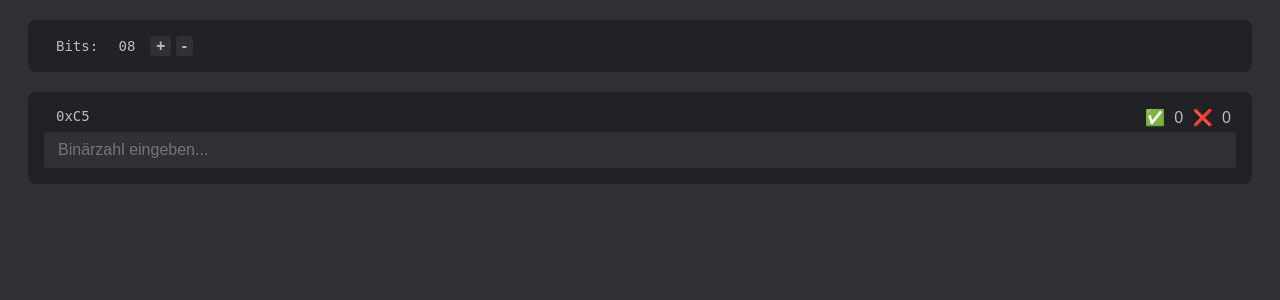
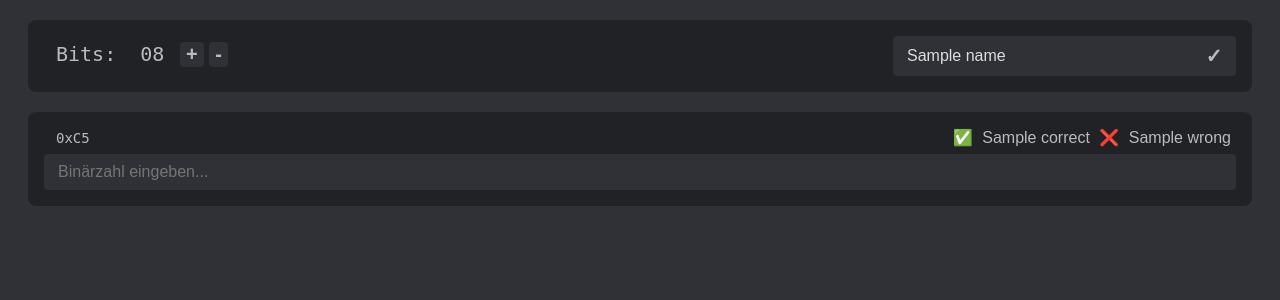
Before and after one commit to habnixzutun/hexToBinaryTrainer, a Flask app: template templates/index.html in a window 1280 px wide. Shown: the part 75-375 px from the top of the page. Run offline with Flask 3, Linux system fonts and the light colour scheme; the template is opened without the code that fills it: most values are stand-ins (such as "Sample title", 1, 10 or a date in 2020).

Commit message:
json db integration and requirement for name

```diff
--- a/main.py
+++ b/main.py
@@ -24,40 +24,78 @@ app.config['APPLICATION_ROOT'] = app_root
 app.wsgi_app = ProxyFix(app.wsgi_app, x_for=1, x_proto=1, x_host=1)
 
 QUEUE = Queue()
-JSON = ""
+JSON = {}
 
 @app.route("/", methods=["GET"])
 def index():
+    ip = request.remote_addr
+    name = get_name_from_ip(ip)
     # NEUE DEBUG ZEILE: Prüfen, was url_for wirklich generiert
     debug_css_path = url_for('static', filename='css/style.css')
     print(f"DEBUG: url_for('static', filename='css/style.css') generates: '{debug_css_path}'") # <-- NEUE DEBUG ZEILE
-    return render_template("index.html")
+    if not name:
+        return render_template("index.html",
+                               name="",
+                               points=0,
+                               correct=0,
+                               wrong=0)
+    return render_template("index.html",
+                           name=name,
+                           points=JSON[name]["points"],
+                           correct=JSON[name]["correct"],
+                           wrong=JSON[name]["wrong"])
+
 
 @app.route("/data", methods=["POST"])
 def get_data():
     data = request.get_json()
-    print("DEBUG: Got something")
-    if not data or not data.get("len"):
+    if not data or not data.get("len") or not (data.get("right") or data.get("incorrect")):
         return jsonify({"status": "error", "message": "Keine Daten erhalten"}), 400
-    data = dict(data)
-    data.update({"ip": request.remote_addr})
-    print(data)
-    QUEUE.put(data)
+    if not data.get("name"):
+        return jsonify({"status": "error", "message": "Keinen Namen erhalten"}), 400
+
+    name = data["name"]
+    if not JSON.get(name):
+        add_new_user(name, request.remote_addr)
+    old_correct = JSON[name]["correct"]
+    old_wrong = JSON[name]["wrong"]
+    if not (old_correct > data["right"] or old_wrong > data["incorrect"]):
+        JSON[name]["correct"] = data["right"]
+        JSON[name]["wrong"] = data["incorrect"]
+        JSON[name]["points"] += (data["len"] * (data["right"] - old_correct)) - 8 * (data["len"] * (data["incorrect"] - old_wrong))
+    if request.remote_addr not in JSON[name]["ip"]:
+        JSON[name]["ip"].append(request.remote_addr)
+    QUEUE.put(JSON)
     return jsonify({
         "status": "success",
         "message": "Daten erfolgreich verarbeitet!",
+        name: JSON[name]
+    })
+
+@app.route("/name", methods=["POST"])
+def get_name():
+    data = request.get_json()
+    if not data or not data.get("name"):
+        return jsonify({"status": "error", "message": "Keine Daten erhalten"}), 400
+    name = data["name"]
+    value = JSON.get(name)
+    if not value:
+        add_new_user(name, request.remote_addr)
+    return jsonify({
+        name: JSON[name],
     })
 
 
 def init_json():
     with open("storage.json", "w") as file:
-        dump({"some_counter": 0}, file)
+        dump({}, file)
 
 
 def save_to_json():
     while True:
         try:
             data = QUEUE.get()
+            print(data)
         except RuntimeError:
             continue
         with open("storage.json", "w", encoding="utf-8") as file:
@@ -68,6 +106,22 @@ def save_to_json():
             dump(dict(data), file, indent=4)
         QUEUE.task_done()
 
+def get_name_from_ip(ip):
+    for name, value in JSON.items():
+        if ip in value["ip"]:
+            return name
+    return ""
+
+def add_new_user(name, ip):
+    JSON[name] = {
+        "ip": [ip],
+        "name": name,
+        "correct": 0,
+        "wrong": 0,
+        "points": 0
+    }
+    QUEUE.put(JSON)
+    return name
 
 if __name__ == "__main__":
     if not os.path.isfile("storage.json"):
--- a/static/css/style.css
+++ b/static/css/style.css
@@ -70,6 +70,14 @@ body {
   padding-left: 12px;
 }
 
+.bit-display {
+  color: #b9bbbe;
+  font-size: 20px;
+  font-family: monospace; /* Gut für Zahlendarstellung */
+  margin-bottom: 8px;
+  padding-left: 12px;
+}
+
 /* Wrapper für das Eingabefeld (um es wie das Discord-Suchfeld zu stylen) */
 .input-wrapper {
   background-color: #2f3136; /* Dunklerer Hintergrund für das Feld */
@@ -78,7 +86,7 @@ body {
 }
 
 /* Das eigentliche Eingabefeld */
-#binary-input {
+.input-field {
   width: 100%;
   background: none;
   border: none;
@@ -106,7 +114,7 @@ body {
   border: none;
   outline: none;
   background: #2f3136;
-  font-size: 16px;
+  font-size: 20px;
   font-weight: bolder;
 
   border-radius: 4px;
@@ -117,10 +125,49 @@ body {
   display: flex;
   justify-content: space-between;
   color: #b9bbbe;
+  align-items: baseline;
+
 }
 
 .counter {
     padding: 5px;
+}
+
+.bit-selector {
+    font-size: 20px;
+}
+
+.name-input-wrapper {
+  position: relative; /* Wichtig für die Positionierung des Buttons */
+  display: inline-block; /* Sorgt dafür, dass der Container nur so breit ist wie sein Inhalt */
+  background-color: #2f3136; /* Dunklerer Hintergrund für das Feld */
+  border-radius: 4px;
+  padding: 0px 12px;
+}
+
+.name-input-wrapper input {
+  padding-right: 110px; /* Schafft Platz im Input-Feld für den Button */
+  height: 40px;
+  width: 100%;
+  box-sizing: border-box; /* Stellt sicher, dass Padding die Gesamtbreite nicht erhöht */
+}
+
+.name-input-wrapper button {
+  border: none;
+  outline: none;
+  background: #2f3136;
+  font-size: 20px;
+  font-weight: bolder;
+
+  border-radius: 4px;
+  color: #b9bbbe;
+  position: absolute; /* Löst den Button aus dem normalen Fluss */
+  right: 5px; /* Positioniert den Button 5px vom rechten Rand */
+  top: 50%; /* Zentriert den Button vertikal */
+  transform: translateY(-50%); /* Feinabstimmung für die vertikale Zentrierung */
+  width: 10%; /* Breite des Buttons */
+  height: 30px;
+  cursor: pointer;
 }
 
 /* --- Responsive Design für Mobilgeräte --- */
@@ -144,7 +191,7 @@ body {
    * 'gap' erzeugt einen kleinen Abstand zwischen den gestapelten Elementen.
   */
   .info-box {
-    align-items: flex-start;
+    align-items: center;
     gap: 12px;
   }
 
--- a/static/js/script.js
+++ b/static/js/script.js
@@ -36,6 +36,8 @@ document.addEventListener('DOMContentLoaded', () => {
       const decreaseButton = document.getElementById('decrease-bits');
       const correctCounter = document.getElementById('correct-counter');
       const wrongCounter = document.getElementById('wrong-counter');
+      const nameInput = document.getElementById("name-input");
+      const nameButton = document.getElementById("name-button");
       const url = new URL(location.href);
       console.log(url)
 
@@ -43,8 +45,6 @@ document.addEventListener('DOMContentLoaded', () => {
       var bits = 8;
       const minBits = 4;
       const maxBits = 32;
-      var correct = 0;
-      var wrong = 0;
 
       function randomIntFromInterval(min, max) { // min and max included
          return Math.floor(Math.random() * (max - min + 1)) + min;
@@ -105,15 +105,13 @@ document.addEventListener('DOMContentLoaded', () => {
       });
 
       function increaseCorrect() {
-        correct += 1;
-        console.log("Correct: " + correct);
-        correctCounter.textContent = correct;
+        correctCounter.textContent = parseInt(correctCounter.textContent) + 1;
+        console.log("Correct: " + parseInt(correctCounter.textContent));
       }
 
       function increaseWrong() {
-        wrong += 1;
-        console.log("Wrong: " + wrong);
-        wrongCounter.textContent = wrong;
+        wrongCounter.textContent = parseInt(wrongCounter.textContent) + 1;
+        console.log("Wrong: " + parseInt(wrongCounter.textContent));
       }
 
       function formatBinary(bin) {
@@ -191,11 +189,52 @@ document.addEventListener('DOMContentLoaded', () => {
           }
       });
 
+      nameInput.addEventListener('keydown', (event) => {
+          // Prüfen, ob die gedrückte Taste "Enter" ist
+          if (event.key === 'Enter') {
+              // Verhindert das Standardverhalten (z.B. Formular-Absenden, das einen Reload auslöst)
+              event.preventDefault();
+              sendName();
+          }
+      });
+
+      nameButton.addEventListener("click", () => {
+        sendName();
+      });
+
+      async function sendName() {
+        console.log('Sende Name:', {name: nameInput.value});
+              try {
+                  console.log(url.href + '/name');
+                  const response = await fetch(url.href + '/name', {
+                      method: 'POST',
+                      headers: {
+                          'Content-Type': 'application/json'
+                      },
+                      body: JSON.stringify({
+                                             name: nameInput.value
+                                             })
+                  });
+
+                  const result = await response.json();
+                  console.log('Antwort vom Server:', result);
+
+              } catch (error) {
+                  console.error('Fehler beim Senden der Daten:', error);
+                  //alert('Fehler: Konnte das Backend nicht erreichen.');
+              }
+      }
+
       async function sendData() {
+              if (nameInput.value == "") {
+                    alert("Bitte einen Namen eingeben");
+              }
 
               console.log('Sende Daten:', { len: bits,
-                                            right: correct,
-                                            incorrect: wrong});
+                                            name: nameInput.value,
+                                            right: parseInt(correctCounter.textContent),
+                                            incorrect: parseInt(wrongCounter.textContent),
+                                            name: nameInput.value});
 
               try {
                   console.log(url.href + '/data');
@@ -205,9 +244,10 @@ document.addEventListener('DOMContentLoaded', () => {
                           'Content-Type': 'application/json'
                       },
                       body: JSON.stringify({
+                                             name: nameInput.value,
                                              len: bits,
-                                             right: correct,
-                                             incorrect: wrong
+                                             right: parseInt(correctCounter.textContent),
+                                             incorrect: parseInt(wrongCounter.textContent)
                                              })
                   });
 
@@ -220,5 +260,5 @@ document.addEventListener('DOMContentLoaded', () => {
               }
           }
 
-      refreshHexValue(bits);
+       refreshHexValue(bits);
 });
--- a/templates/index.html
+++ b/templates/index.html
@@ -1,4 +1,4 @@
-<html>
+<html lang="de">
     <head>
         <link rel="stylesheet" href="{{ url_for('static', filename='css/style.css') }}">
         <script src="{{ url_for('static', filename='js/script.js') }}"></script>
@@ -15,27 +15,36 @@
         </div>
 
         <div class="converter-box">
-            <label class="hex-display">Bits: </label>
-            <label class="hex-display" id="bit-amount">08</label>
-            <span style="padding-inline: 5px;"></span>
-            <button hidden id="bit-button">An Backend senden</button>
-            <button id="increase-bits" class="bit-button">+</button>
-            <button id="decrease-bits" class="bit-button">-</button>
+            <div class="info-box">
+                <div class="bit-selector">
+                    <span class="bit-display">Bits: </span>
+                    <span class="bit-display" id="bit-amount">08</span>
+                    <span style="padding-inline: 5px;"></span>
+                    <button hidden id="bit-button">An Backend senden</button>
+                    <button id="increase-bits" class="bit-button">+</button>
+                    <button id="decrease-bits" class="bit-button">-</button>
+                </div>
+                <div class="name-input-wrapper">
+                    <label for="name-input"></label>
+                    <input type="text" class="input-field" value="{{ name }}" id="name-input" placeholder="Name..." autocomplete="off">
+                    <button type="submit" id="name-button">&checkmark;</button>
+                </div>
+            </div>
         </div>
 
         <div class="converter-box">
             <div class="info-box">
                 <div class="hex-display" id="hex-output"></div>
                 <div>
-                    &#x2705;<span class="counter" id="correct-counter"> 0</span>
-                    &#x274C;<span class="counter" id="wrong-counter"> 0</span>
+                    &#x2705;<span class="counter" id="correct-counter"> {{ correct }}</span>
+                    &#x274C;<span class="counter" id="wrong-counter"> {{ wrong }}</span>
                 </div>
             </div>
             <div class="input-wrapper">
-                <input type="text" id="binary-input" placeholder="Binärzahl eingeben..." autocomplete="off">
+                <label for="binary-input"></label>
+                <input type="text" class="input-field" id="binary-input" placeholder="Binärzahl eingeben..." autocomplete="off">
             </div>
             <button hidden id="send-button">An Backend senden</button>
         </div>
-
     </body>
 </html>
```
Also changed, not shown: storage.json (+10 -4 lines), 1 other file.
